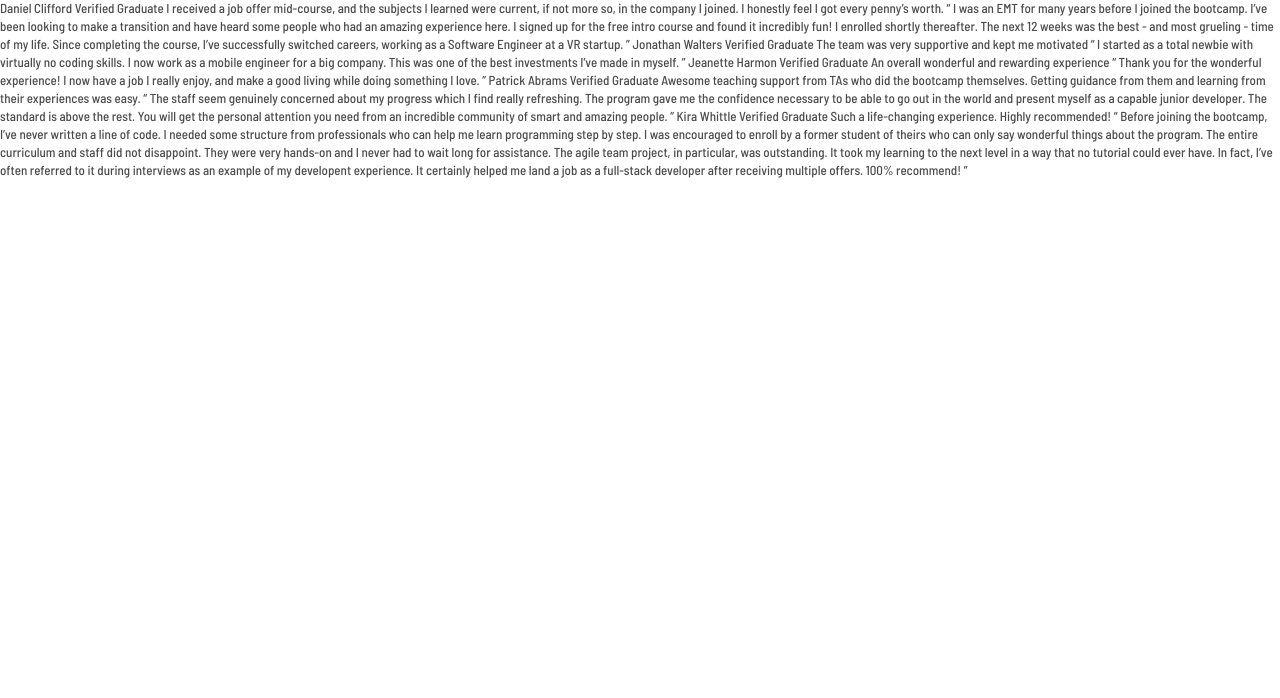
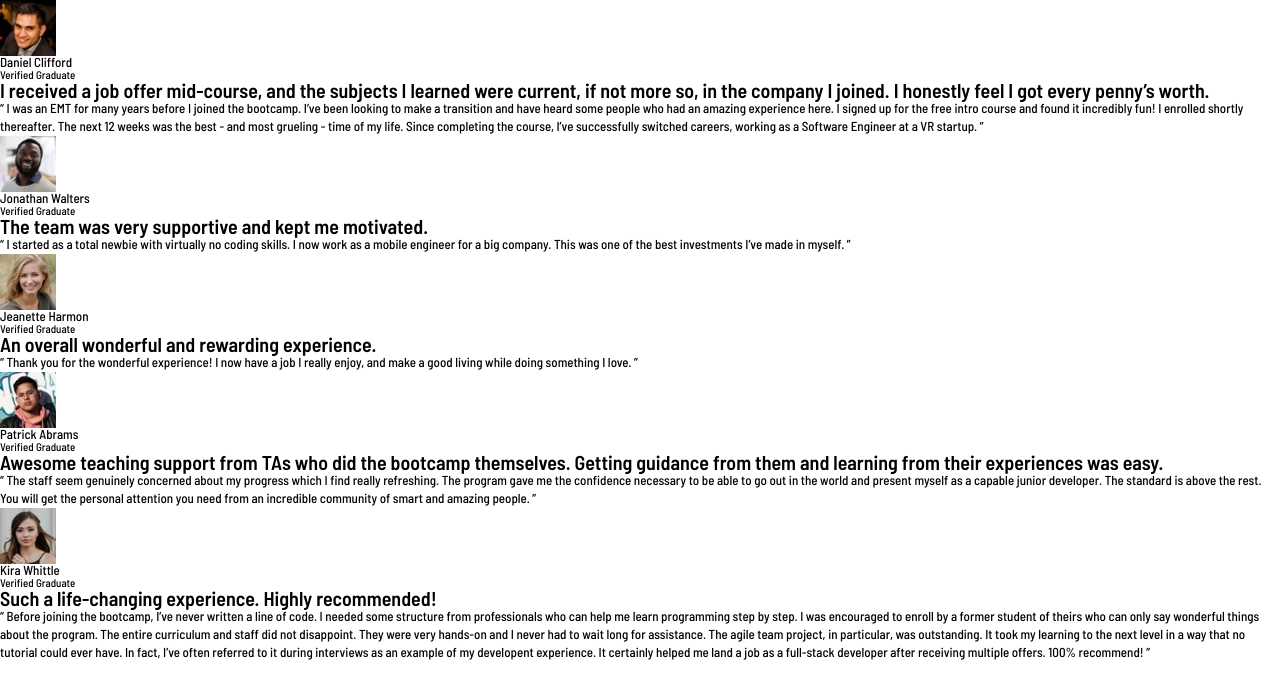
Before and after one commit to Arsalan2078/testimonials-grid-section, a React (Vite) app: page / in a window 1280 px wide. Shown: the top 698 px of the page. Built offline with nearby package versions, Linux system fonts and the light colour scheme.

Commit message:
content added

```diff
--- a/src/App.tsx
+++ b/src/App.tsx
@@ -1,57 +1,9 @@
+import TestimonialsGrid from "./components/TestimonialsGrid";
+
 export default function App() {
   return (
     <main data-text-preset="main">
-      Daniel Clifford
-      Verified Graduate
-
-      I received a job offer mid-course, and the subjects I learned were current, if not more so, in the company I joined. I honestly feel I got every penny’s worth.
-
-      “ I was an EMT for many years before I joined the bootcamp. I’ve been looking to make a
-      transition and have heard some people who had an amazing experience here. I signed up
-      for the free intro course and found it incredibly fun! I enrolled shortly thereafter.
-      The next 12 weeks was the best - and most grueling - time of my life. Since completing
-      the course, I’ve successfully switched careers, working as a Software Engineer at a VR startup. ”
-
-      Jonathan Walters
-      Verified Graduate
-
-      The team was very supportive and kept me motivated
-
-      “ I started as a total newbie with virtually no coding skills. I now work as a mobile engineer
-      for a big company. This was one of the best investments I’ve made in myself. ”
-
-      Jeanette Harmon
-      Verified Graduate
-
-      An overall wonderful and rewarding experience
-
-      “ Thank you for the wonderful experience! I now have a job I really enjoy, and make a good living
-      while doing something I love. ”
-
-      Patrick Abrams
-      Verified Graduate
-
-      Awesome teaching support from TAs who did the bootcamp themselves. Getting guidance from them and
-      learning from their experiences was easy.
-
-      “ The staff seem genuinely concerned about my progress which I find really refreshing. The program
-      gave me the confidence necessary to be able to go out in the world and present myself as a capable
-      junior developer. The standard is above the rest. You will get the personal attention you need from
-      an incredible community of smart and amazing people. ”
-
-      Kira Whittle
-      Verified Graduate
-
-      Such a life-changing experience. Highly recommended!
-
-      “ Before joining the bootcamp, I’ve never written a line of code. I needed some structure from
-      professionals who can help me learn programming step by step. I was encouraged to enroll by a former
-      student of theirs who can only say wonderful things about the program. The entire curriculum and staff
-      did not disappoint. They were very hands-on and I never had to wait long for assistance. The agile team
-      project, in particular, was outstanding. It took my learning to the next level in a way that no tutorial
-      could ever have. In fact, I’ve often referred to it during interviews as an example of my developent
-      experience. It certainly helped me land a job as a full-stack developer after receiving multiple offers.
-      100% recommend! ”
+      <TestimonialsGrid />
     </main>
-  )
+  );
 }
--- /dev/null
+++ b/src/components/Testimonial/index.module.css
@@ -0,0 +1,2 @@
+.testimonial {
+}
--- /dev/null
+++ b/src/components/Testimonial/index.tsx
@@ -0,0 +1,39 @@
+import styles from "./index.module.css";
+
+type TestimonialProps = {
+  name: string;
+  status: string;
+  img: string;
+  testimonial: {
+    short: string;
+    long: string;
+  };
+  color?: "violet" | "white" | "dark-grayish-blue" | "dark-blackish-blue";
+};
+
+export default function Testimonial({
+  name,
+  status,
+  img,
+  testimonial,
+  color = "white",
+}: TestimonialProps) {
+  return (
+    <div className={styles.testimonial} data-color={color}>
+      <div>
+        <div>
+          <img src={img} alt={name} />
+
+          <div>
+            <div data-text-preset="name">{name}</div>
+            <div data-text-preset="status">{status}</div>
+          </div>
+        </div>
+
+        <p data-text-preset="display">{testimonial.short}</p>
+      </div>
+
+      <blockquote>{testimonial.long}</blockquote>
+    </div>
+  );
+}
--- /dev/null
+++ b/src/components/TestimonialsGrid/index.module.css
@@ -0,0 +1,2 @@
+.grid {
+}
--- /dev/null
+++ b/src/components/TestimonialsGrid/index.tsx
@@ -0,0 +1,71 @@
+import Testimonial from "../Testimonial";
+import styles from "./index.module.css";
+
+import imageDaniel from "/images/image-daniel.jpg";
+import imageJeanette from "/images/image-jeanette.jpg";
+import imageJonathan from "/images/image-jonathan.jpg";
+import imageKira from "/images/image-kira.jpg";
+import imagePatrick from "/images/image-patrick.jpg";
+
+export default function TestimonialsGrid() {
+  return (
+    <section className={styles.grid}>
+      <Testimonial
+        name="Daniel Clifford"
+        status="Verified Graduate"
+        img={imageDaniel}
+        testimonial={{
+          short:
+            "I received a job offer mid-course, and the subjects I learned were current, if not more so, in the company I joined. I honestly feel I got every penny’s worth.",
+          long: "I was an EMT for many years before I joined the bootcamp. I’ve been looking to make a transition and have heard some people who had an amazing experience here. I signed up for the free intro course and found it incredibly fun! I enrolled shortly thereafter. The next 12 weeks was the best - and most grueling - time of my life. Since completing the course, I’ve successfully switched careers, working as a Software Engineer at a VR startup.",
+        }}
+        color="violet"
+      />
+
+      <Testimonial
+        name="Jonathan Walters"
+        status="Verified Graduate"
+        img={imageJonathan}
+        testimonial={{
+          short: "The team was very supportive and kept me motivated.",
+          long: "I started as a total newbie with virtually no coding skills. I now work as a mobile engineer for a big company. This was one of the best investments I’ve made in myself.",
+        }}
+        color="dark-grayish-blue"
+      />
+
+      <Testimonial
+        name="Jeanette Harmon"
+        status="Verified Graduate"
+        img={imageJeanette}
+        testimonial={{
+          short: "An overall wonderful and rewarding experience.",
+          long: "Thank you for the wonderful experience! I now have a job I really enjoy, and make a good living while doing something I love.",
+        }}
+        color="white"
+      />
+
+      <Testimonial
+        name="Patrick Abrams"
+        status="Verified Graduate"
+        img={imagePatrick}
+        testimonial={{
+          short:
+            "Awesome teaching support from TAs who did the bootcamp themselves. Getting guidance from them and learning from their experiences was easy.",
+          long: "The staff seem genuinely concerned about my progress which I find really refreshing. The program gave me the confidence necessary to be able to go out in the world and present myself as a capable junior developer. The standard is above the rest. You will get the personal attention you need from an incredible community of smart and amazing people.",
+        }}
+        color="dark-blackish-blue"
+      />
+
+      <Testimonial
+        name="Kira Whittle"
+        status="Verified Graduate"
+        img={imageKira}
+        testimonial={{
+          short: "Such a life-changing experience. Highly recommended!",
+          long: "Before joining the bootcamp, I’ve never written a line of code. I needed some structure from professionals who can help me learn programming step by step. I was encouraged to enroll by a former student of theirs who can only say wonderful things about the program. The entire curriculum and staff did not disappoint. They were very hands-on and I never had to wait long for assistance. The agile team project, in particular, was outstanding. It took my learning to the next level in a way that no tutorial could ever have. In fact, I’ve often referred to it during interviews as an example of my developent experience. It certainly helped me land a job as a full-stack developer after receiving multiple offers. 100% recommend!",
+        }}
+        color="white"
+      />
+    </section>
+  );
+}
--- a/src/index.css
+++ b/src/globals.css
@@ -1,9 +1,27 @@
-@layer reset, text-presets;
+@layer reset, base, text-presets;
+
+@font-face {
+  font-display: swap;
+  font-family: "Barlow Semi Condensed";
+  font-style: normal;
+  font-weight: 500;
+  src: local("Barlow Semi Condensed"),
+    url("/fonts/barlow-semi-condensed-v16-latin-500.woff2") format("woff2");
+}
+
+@font-face {
+  font-display: swap;
+  font-family: "Barlow Semi Condensed";
+  font-style: normal;
+  font-weight: 600;
+  src: local("Barlow Semi Condensed"),
+    url("/fonts/barlow-semi-condensed-v16-latin-600.woff2") format("woff2");
+}
 
 :root {
-  --c-moderate-violet: hsl(263, 55%, 52%);
-  --c-very-dark-grayish-blue: hsl(217, 19%, 35%);
-  --c-very-dark-blackish-blue: hsl(219, 29%, 14%);
+  --c-violet: hsl(263, 55%, 52%);
+  --c-dark-grayish-blue: hsl(217, 19%, 35%);
+  --c-dark-blackish-blue: hsl(219, 29%, 14%);
   --c-white: hsl(0, 0%, 100%);
   --c-light-gray: hsl(0, 0%, 81%);
   --c-light-grayish-blue: hsl(210, 46%, 95%);
@@ -21,8 +39,22 @@
   --lh-138: calc(18 / 13);
 }
 
+@layer base {
+  img {
+    display: block;
+  }
+
+  blockquote::before {
+    content: "“ ";
+  }
+
+  blockquote::after {
+    content: " ”";
+  }
+}
+
 @layer text-presets {
-  [data-text-preset="title"] {
+  [data-text-preset="display"] {
     font-family: var(--ff-barlow-semi-condensed);
     font-weight: var(--fw-semibold);
     font-size: var(--fs-lg);
@@ -34,7 +66,6 @@
     font-weight: var(--fw-medium);
     font-size: var(--fs-rg);
     line-height: var(--lh-138);
-    opacity: 0.7;
   }
 
   [data-text-preset="name"] {
@@ -49,26 +80,7 @@
     font-weight: var(--fw-medium);
     font-size: var(--fs-sm);
     line-height: var(--lh-100);
-    opacity: 0.5;
   }
-}
-
-@font-face {
-  font-display: swap;
-  font-family: "Barlow Semi Condensed";
-  font-style: normal;
-  font-weight: 500;
-  src: local("Barlow Semi Condensed"),
-    url("/fonts/barlow-semi-condensed-v16-latin-500.woff2") format("woff2");
-}
-
-@font-face {
-  font-display: swap;
-  font-family: "Barlow Semi Condensed";
-  font-style: normal;
-  font-weight: 600;
-  src: local("Barlow Semi Condensed"),
-    url("/fonts/barlow-semi-condensed-v16-latin-600.woff2") format("woff2");
 }
 
 @layer reset {
--- a/src/main.tsx
+++ b/src/main.tsx
@@ -1,6 +1,6 @@
 import { StrictMode } from "react";
 import { createRoot } from "react-dom/client";
-import "./index.css";
+import "./globals.css";
 import App from "./App.tsx";
 
 createRoot(document.getElementById("root")!).render(
```
